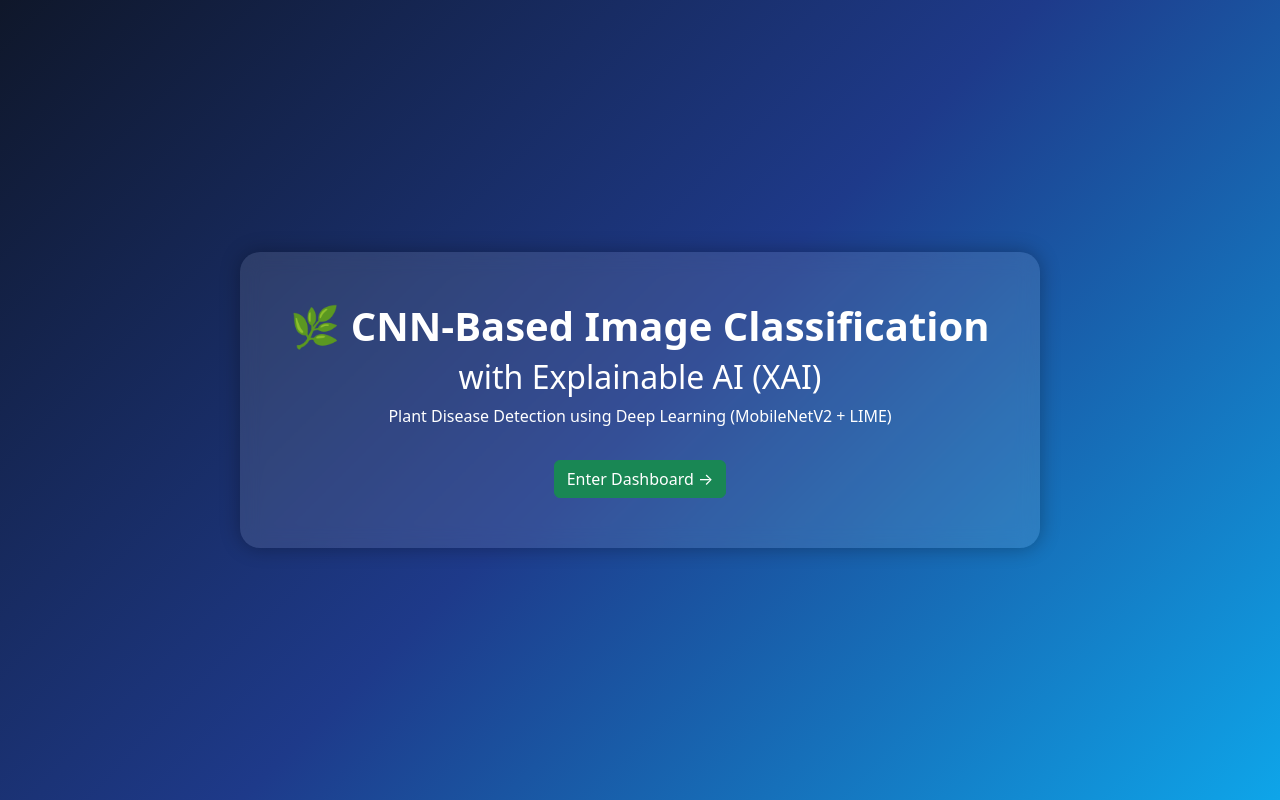
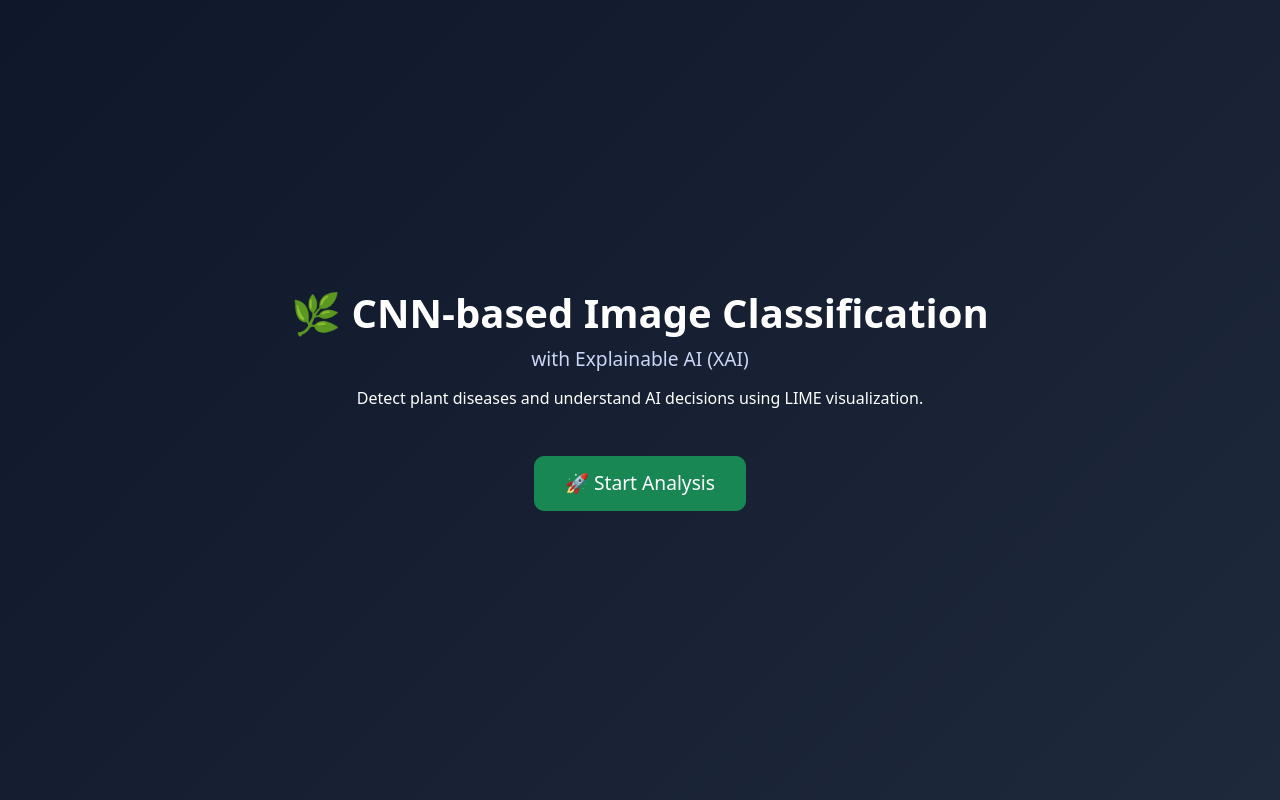
Before and after one commit to GudishettyManasvini/plant-ai-xai, a Flask app: page / in a window 1280 px wide. Run offline with Flask 3, Linux system fonts and the light colour scheme.

Commit message:
commit comit

```diff
--- a/backend/app.py
+++ b/backend/app.py
@@ -1,98 +1,80 @@
+from flask import Flask, render_template, request
 import os
 import base64
-import numpy as np
 import cv2
 
-from flask import Flask, render_template, request
-
-from utils import get_prediction, explain_image, is_valid_plant_image
+from utils import (
+    get_prediction,
+    explain_image,
+    is_valid_plant_image,
+    generate_explanation,
+    get_disease_details
+)
 
 app = Flask(__name__)
 
 UPLOAD_FOLDER = "uploads"
-app.config["UPLOAD_FOLDER"] = UPLOAD_FOLDER
 os.makedirs(UPLOAD_FOLDER, exist_ok=True)
 
-
-# -----------------------
-# LANDING PAGE
-# -----------------------
+# ✅ LANDING PAGE
 @app.route("/")
 def landing():
     return render_template("landing.html")
 
-
-# -----------------------
-# DASHBOARD PAGE
-# -----------------------
+# ✅ DASHBOARD
 @app.route("/dashboard")
 def dashboard():
-    return render_template("index.html")
+    return render_template("index.html", active_section="upload")
 
-
-# -----------------------
-# PREDICTION + XAI
-# -----------------------
+# ✅ PREDICTION
 @app.route("/explain", methods=["POST"])
 def explain():
+    file = request.files.get("image")
 
-    file = request.files["image"]
-    path = os.path.join(app.config["UPLOAD_FOLDER"], file.filename)
-    file.save(path)
+    if not file:
+        return render_template("index.html",
+                               label="No file uploaded",
+                               confidence=0,
+                               explanation_text="Please upload an image",
+                               active_section="prediction")
 
-    # -----------------------
-    # VALID IMAGE CHECK
-    # -----------------------
-    if not is_valid_plant_image(path):
-        return render_template(
-            "index.html",
-            label="❌ Invalid Image (Not a Plant Leaf)",
-            confidence=0,
-            result=None,
-            active_section="prediction"
-        )
+    filepath = os.path.join(UPLOAD_FOLDER, file.filename)
+    file.save(filepath)
 
-    # -----------------------
-    # PREDICTION
-    # -----------------------
-    label, confidence = get_prediction(path)
-    confidence = float(confidence)
+    if not is_valid_plant_image(filepath):
+        return render_template("index.html",
+                               label="Invalid Image",
+                               confidence=10,
+                               explanation_text="Not a plant image",
+                               result=None,
+                               details=None,
+                               active_section="prediction")
 
-    # -----------------------
-    # LOW CONFIDENCE HANDLING
-    # -----------------------
-    if confidence < 50:
-        label = "⚠ Uncertain / Irrelevant Leaf"
-        confidence = confidence * 0.6
+    label, confidence = get_prediction(filepath)
 
-    # -----------------------
-    # LIME EXPLANATION
-    # -----------------------
-    result = explain_image(path)
+    explanation_text = generate_explanation(label, confidence)
+
+    # LOW CONFIDENCE
+    if confidence < 60:
+        details = None
+        explanation_text += " ⚠️ Prediction confidence is low. Detailed disease information is hidden."
+    else:
+        details = get_disease_details(label)
+
+    lime_img = explain_image(filepath)
 
     img_base64 = None
+    if lime_img is not None:
+        _, buffer = cv2.imencode(".jpg", (lime_img * 255).astype("uint8"))
+        img_base64 = base64.b64encode(buffer).decode("utf-8")
 
-    if result is not None:
-        result = np.array(result)
-
-        if result.max() <= 1.0:
-            result = (result * 255).astype(np.uint8)
-        else:
-            result = result.astype(np.uint8)
-
-        result = cv2.cvtColor(result, cv2.COLOR_RGB2BGR)
-
-        _, buffer = cv2.imencode('.jpg', result)
-        img_base64 = base64.b64encode(buffer).decode('utf-8')
-
-    return render_template(
-        "index.html",
-        label=label,
-        confidence=round(confidence, 2),
-        result=img_base64,
-        active_section="prediction"
-    )
-
+    return render_template("index.html",
+                           label=label,
+                           confidence=min(confidence, 100),
+                           result=img_base64,
+                           explanation_text=explanation_text,
+                           details=details,
+                           active_section="prediction")
 
 if __name__ == "__main__":
-    app.run(host="0.0.0.0", port=10000, debug=False)
+    app.run(debug=True)
--- a/backend/templates/landing.html
+++ b/backend/templates/landing.html
@@ -2,47 +2,57 @@
 <html lang="en">
 <head>
 <meta charset="UTF-8">
-<title>CNN + XAI Plant AI</title>
+<title>Plant AI XAI</title>
 
 <link href="https://cdn.jsdelivr.net/npm/bootstrap@5.3.3/dist/css/bootstrap.min.css" rel="stylesheet">
 
 <style>
 body {
+    background: linear-gradient(135deg, #0f172a, #1e293b);
+    color: white;
     height: 100vh;
-    margin: 0;
-    background: linear-gradient(135deg, #0f172a, #1e3a8a, #0ea5e9);
     display: flex;
+    align-items: center;
     justify-content: center;
-    align-items: center;
-    color: white;
     text-align: center;
 }
 
-.box {
-    padding: 50px;
-    border-radius: 20px;
-    background: rgba(255,255,255,0.1);
-    backdrop-filter: blur(10px);
-    box-shadow: 0 0 20px rgba(0,0,0,0.3);
+.container-box {
+    max-width: 700px;
 }
 
-h1 {
-    font-size: 40px;
+.title {
+    font-size: 2.5rem;
     font-weight: bold;
+}
+
+.subtitle {
+    font-size: 1.2rem;
+    margin-top: 10px;
+    color: #cbd5f5;
+}
+
+.btn-start {
+    margin-top: 30px;
+    padding: 12px 30px;
+    font-size: 1.2rem;
+    border-radius: 10px;
 }
 </style>
 </head>
 
 <body>
 
-<div class="box">
-    <h1>🌿 CNN-Based Image Classification</h1>
-    <h2>with Explainable AI (XAI)</h2>
+<div class="container-box">
+    <h1 class="title">🌿 CNN-based Image Classification</h1>
+    <h2 class="subtitle">with Explainable AI (XAI)</h2>
 
-    <p>Plant Disease Detection using Deep Learning (MobileNetV2 + LIME)</p>
+    <p class="mt-3">
+        Detect plant diseases and understand AI decisions using LIME visualization.
+    </p>
 
-    <a href="/dashboard" class="btn btn-success mt-3">
-        Enter Dashboard →
+    <a href="/dashboard" class="btn btn-success btn-start">
+        🚀 Start Analysis
     </a>
 </div>
 
--- a/backend/utils.py
+++ b/backend/utils.py
@@ -10,15 +10,17 @@ from skimage.segmentation import mark_boundaries
 # -----------------------------
 # LOAD MODEL
 # -----------------------------
-model = tf.keras.models.load_model("models/plant_model.h5")
+BASE_DIR = os.path.dirname(os.path.abspath(__file__))
+MODEL_PATH = os.path.join(BASE_DIR, "models", "plant_model.h5")
+
+model = tf.keras.models.load_model(MODEL_PATH)
 
 # -----------------------------
-# LOAD CLASS NAMES (FIXED)
+# LOAD CLASS NAMES
 # -----------------------------
-BASE_DIR = os.path.dirname(__file__)
-json_path = os.path.join(BASE_DIR, "class_names.json")
+JSON_PATH = os.path.join(BASE_DIR, "class_names.json")
 
-with open(json_path, "r") as f:
+with open(JSON_PATH, "r") as f:
     class_names = json.load(f)
 
 # -----------------------------
@@ -36,13 +38,11 @@ def preprocess_image(img_path):
 
     return img
 
-
 # -----------------------------
-# CHECK IF PLANT IMAGE
+# VALIDATE IMAGE
 # -----------------------------
 def is_valid_plant_image(img_path):
     img = cv2.imread(img_path)
-
     if img is None:
         return False
 
@@ -57,17 +57,8 @@ def is_valid_plant_image(img_path):
 
     return green_ratio > 0.05
 
-
 # -----------------------------
-# PREDICTION FUNCTION (FOR LIME)
-# -----------------------------
-def predict_fn(images):
-    images = np.array(images)
-    return model.predict(images)
-
-
-# -----------------------------
-# GET PREDICTION + CONFIDENCE
+# PREDICTION
 # -----------------------------
 def get_prediction(img_path):
     img = preprocess_image(img_path)
@@ -87,31 +78,89 @@ def get_prediction(img_path):
 
     return class_names[class_index], confidence
 
-
 # -----------------------------
-# LIME EXPLANATION
+# LIME (FIXED)
 # -----------------------------
 def explain_image(img_path):
-    img = preprocess_image(img_path)
 
+    img = cv2.imread(img_path)
     if img is None:
         return None
+
+    img = cv2.cvtColor(img, cv2.COLOR_BGR2RGB)
+    img = cv2.resize(img, (224, 224))
+
+    def predict_fn(images):
+        images = np.array(images) / 255.0
+        return model.predict(images)
 
     explainer = lime_image.LimeImageExplainer()
 
     explanation = explainer.explain_instance(
-        image=img,
-        classifier_fn=predict_fn,
+        img,
+        predict_fn,
         top_labels=1,
-        hide_color=0,
-        num_samples=300
+        hide_color=None,
+        num_samples=1000
     )
 
     temp, mask = explanation.get_image_and_mask(
         explanation.top_labels[0],
         positive_only=True,
-        num_features=5,
+        num_features=10,
         hide_rest=False
     )
 
-    return mark_boundaries(temp, mask)
+    return mark_boundaries(temp / 255.0, mask)
+
+# -----------------------------
+# AI EXPLANATION
+# -----------------------------
+def generate_explanation(label, confidence):
+
+    if "invalid" in label.lower():
+        return "The uploaded image is not a valid plant leaf."
+
+    if "healthy" in label.lower():
+        return f"The plant is healthy with {confidence:.2f}% confidence."
+
+    if confidence > 85:
+        return f"The model strongly predicts {label.replace('_',' ')} with high confidence ({confidence:.2f}%). Disease regions are clearly visible."
+
+    elif confidence > 60:
+        return f"The model predicts {label.replace('_',' ')} with moderate confidence ({confidence:.2f}%). Some disease patterns are visible."
+
+    else:
+        return f"The prediction confidence is low ({confidence:.2f}%). Image quality or disease features may be unclear."
+
+# -----------------------------
+# DISEASE DETAILS
+# -----------------------------
+disease_info = {
+    "Potato___Early_blight": {
+        "description": "A fungal disease affecting potato leaves.",
+        "cause": "Alternaria solani fungus.",
+        "symptoms": "Brown spots with concentric rings.",
+        "treatment": "Use fungicides and remove infected leaves."
+    },
+    "Apple___Cedar_apple_rust": {
+        "description": "Fungal disease causing orange-yellow spots.",
+        "cause": "Gymnosporangium fungus.",
+        "symptoms": "Orange spots on leaves.",
+        "treatment": "Apply fungicide and remove infected parts."
+    },
+    "Healthy": {
+        "description": "No disease detected.",
+        "cause": "Healthy plant.",
+        "symptoms": "Green leaf.",
+        "treatment": "Maintain care."
+    }
+}
+
+def get_disease_details(label):
+    return disease_info.get(label, {
+        "description": "No info available.",
+        "cause": "Unknown",
+        "symptoms": "Not identified",
+        "treatment": "Consult expert."
+    })
```
Also changed, not shown: backend/templates/index.html (+31 -5 lines).
